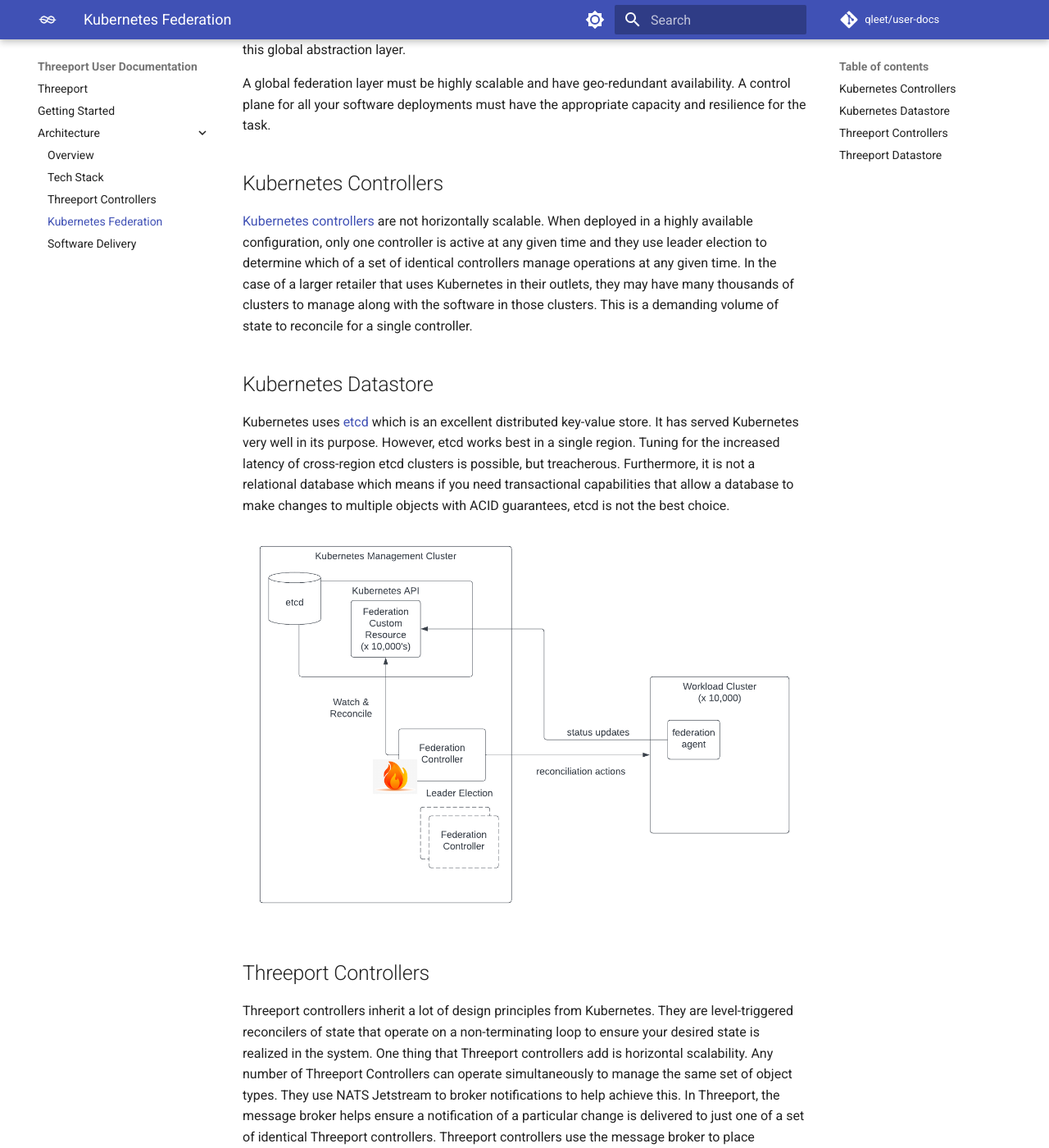
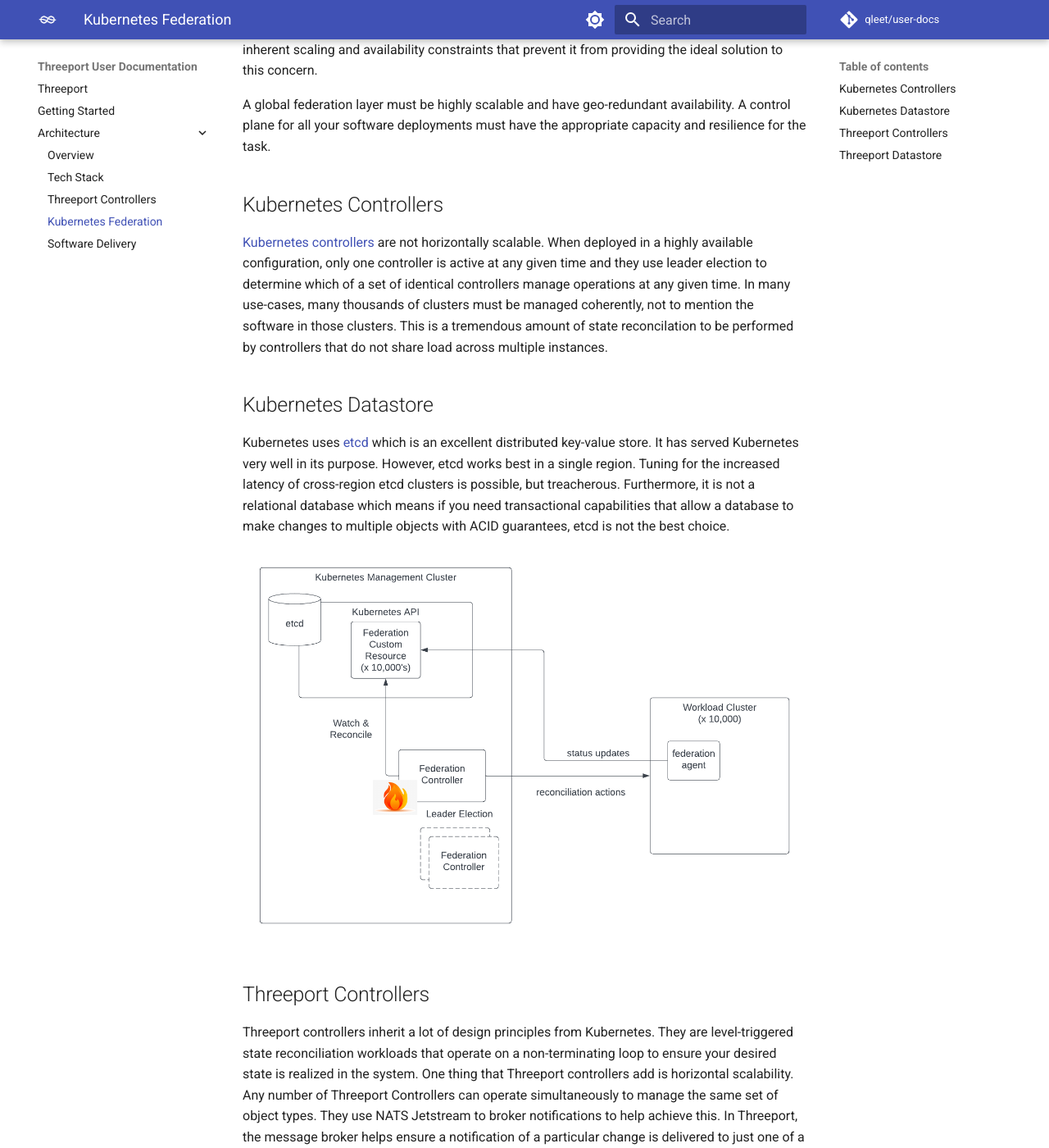
Before and after one commit to qleet/user-docs, an MkDocs documentation site: the page built from docs/architecture/kubernetes-federation.md, in a window 1280 px wide and 1400 px high, scrolled down 276 px. Shown: the whole window at 82% size. Built offline with MkDocs 1.6.1 and Material for MkDocs 9.7.7, drawn with Linux system fonts in a browser that asks for light colours; comment, search, counter and statistics services are not loaded; some of the changed text lies outside the part shown.

Commit message:
docs: update wording for kubernetes federation architecture
Signed-off-by: Rich Lander <lander2k2@protonmail.com>

```diff
--- a/docs/architecture/kubernetes-federation.md
+++ b/docs/architecture/kubernetes-federation.md
@@ -6,9 +6,10 @@
 There have been many attempts at federating Kubernetes using Kubernetes itself,
 i.e. Kubernetes Operators that install and keep an inventory of clusters as well
 as manage multi-cluster app deployments.  Kubernetes was designed to be a
-datacenter abstraction, not a global software fleet abstraction.  It has
-inherent scaling and availability constraints that prevent it from providing
-this global abstraction layer.
+datacenter-level abstraction and it performs this function very well.  It was
+not designed to be a global software fleet abstraction and it has inherent
+scaling and availability constraints that prevent it from providing the ideal
+solution to this concern.
 
 A global federation layer must be highly scalable and have geo-redundant
 availability.  A control plane for all your software deployments must have the
@@ -20,10 +21,10 @@
 are not horizontally scalable.  When deployed in a highly
 available configuration, only one controller is active at any given time and
 they use leader election to determine which of a set of identical controllers
-manage operations at any given time.  In the case of a larger retailer that uses
-Kubernetes in their outlets, they may have many thousands of clusters to manage
-along with the software in those clusters.  This is a demanding volume of state
-to reconcile for a single controller.
+manage operations at any given time.  In many use-cases, many thousands of
+clusters must be managed coherently, not to mention the software in those
+clusters.  This is a tremendous amount of state reconcilation to be performed by
+controllers that do not share load across multiple instances.
 
 ## Kubernetes Datastore
 
@@ -40,8 +41,8 @@
 ## Threeport Controllers
 
 Threeport controllers inherit a lot of design principles from Kubernetes.  They
-are level-triggered reconcilers of state that operate on a non-terminating loop
-to ensure your desired state is realized in the system.  One thing that
+are level-triggered state reconciliation workloads that operate on a non-terminating
+loop to ensure your desired state is realized in the system.  One thing that
 Threeport controllers add is horizontal scalability.  Any number of Threeport
 Controllers can operate simultaneously to manage the same set of object types.
 They use NATS Jetstream to broker notifications to help achieve this.  In
```
